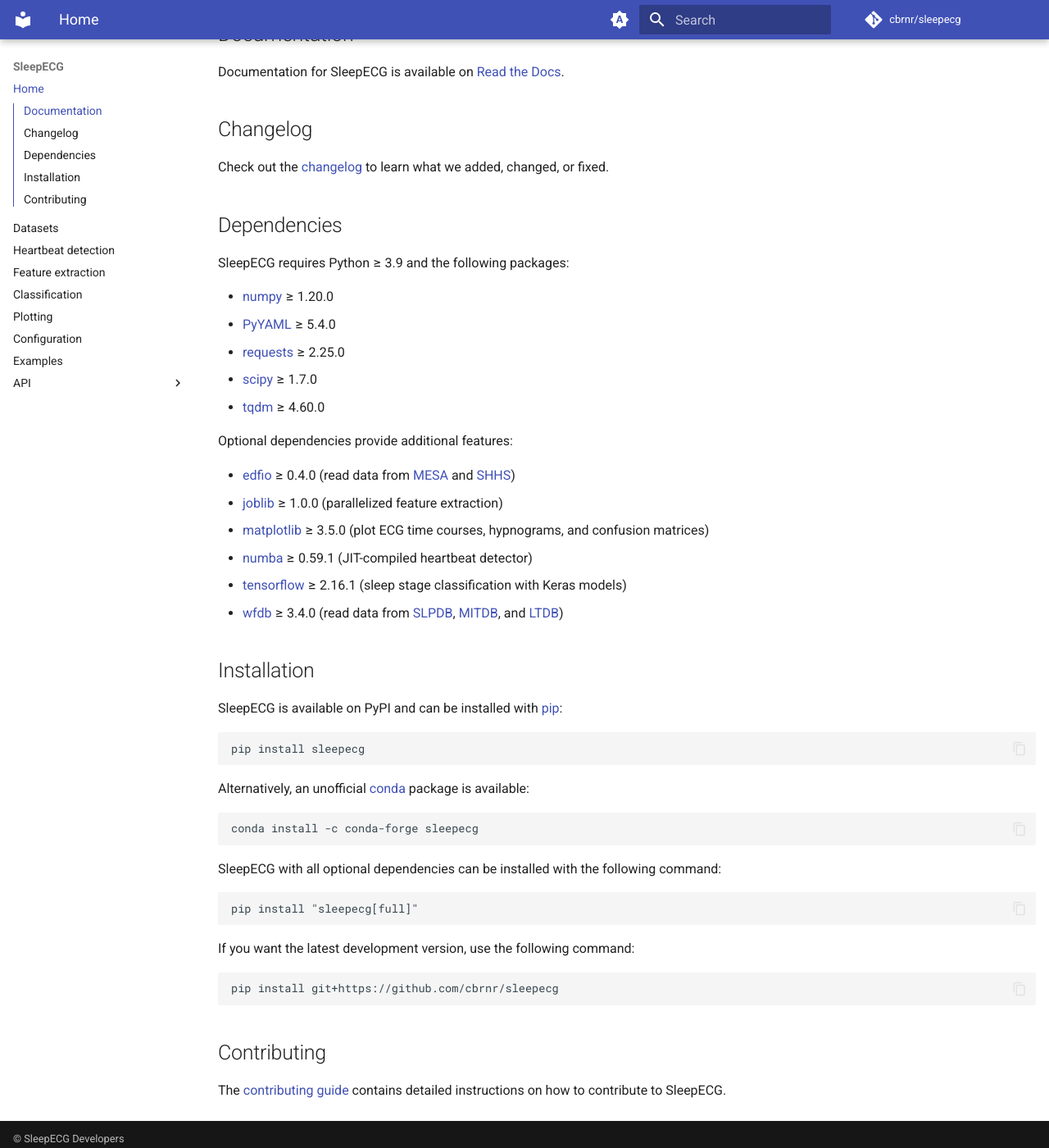
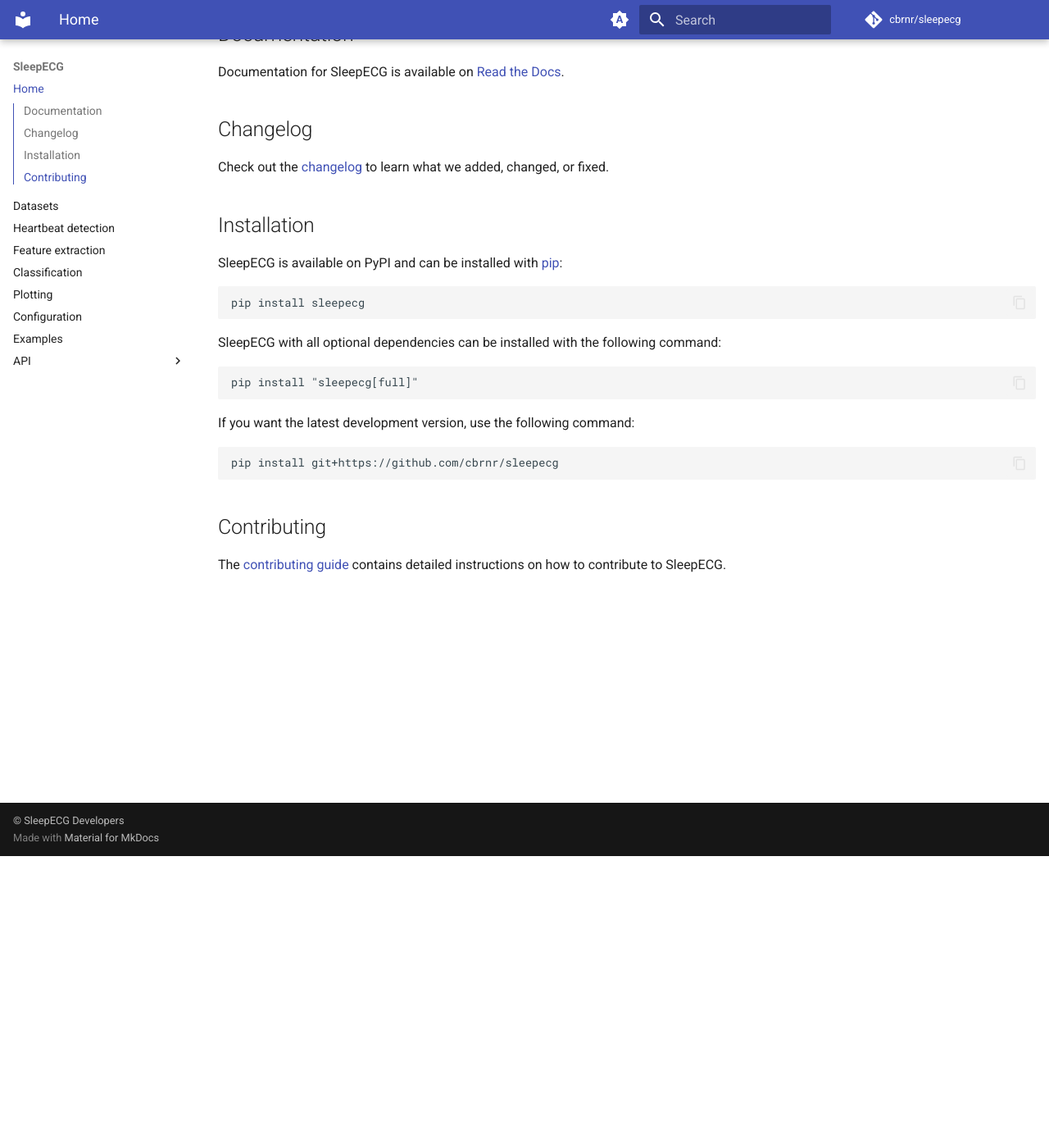
Before and after one commit to cbrnr/sleepecg, an MkDocs documentation site: the page built from docs/index.md, in a window 1280 px wide and 1400 px high, scrolled down 356 px. Shown: the whole window at 82% size. Built offline with MkDocs 1.6.1 and Material for MkDocs 9.7.7, drawn with Linux system fonts in a browser that asks for light colours; comment, search, counter and statistics services are not loaded.

````diff
--- a/docs/index.md
+++ b/docs/index.md
@@ -1,45 +1,28 @@
 # SleepECG
+
 SleepECG provides tools for sleep stage classification when [EEG](https://en.wikipedia.org/wiki/Electroencephalography) signals are not available. Based only on [ECG](https://en.wikipedia.org/wiki/Electrocardiography), SleepECG provides functions for
 
 - downloading and reading open polysomnography datasets,
 - detecting heartbeats from ECG signals, and
 - classifying sleep stages (which includes preprocessing, feature extraction, and classification).
 
+
 ## Documentation
+
 Documentation for SleepECG is available on [Read the Docs](https://sleepecg.readthedocs.io/en/stable/index.html).
 
+
 ## Changelog
+
 Check out the [changelog](https://github.com/cbrnr/sleepecg/blob/main/CHANGELOG.md) to learn what we added, changed, or fixed.
 
-## Dependencies
-SleepECG requires Python ≥ 3.9 and the following packages:
-
-- [numpy](https://numpy.org/) ≥ 1.20.0
-- [PyYAML](https://pyyaml.org/) ≥ 5.4.0
-- [requests](https://requests.readthedocs.io/en/latest/) ≥ 2.25.0
-- [scipy](https://scipy.org/) ≥ 1.7.0
-- [tqdm](https://tqdm.github.io/) ≥ 4.60.0
-
-Optional dependencies provide additional features:
-
-- [edfio](https://github.com/the-siesta-group/edfio/) ≥ 0.4.0 (read data from [MESA](https://sleepdata.org/datasets/mesa) and [SHHS](https://sleepdata.org/datasets/shhs))
-- [joblib](https://joblib.readthedocs.io/en/latest/) ≥ 1.0.0 (parallelized feature extraction)
-- [matplotlib](https://matplotlib.org/) ≥ 3.5.0 (plot ECG time courses, hypnograms, and confusion matrices)
-- [numba](https://numba.pydata.org/) ≥ 0.59.1 (JIT-compiled heartbeat detector)
-- [tensorflow](https://www.tensorflow.org/) ≥ 2.16.1 (sleep stage classification with Keras models)
-- [wfdb](https://github.com/MIT-LCP/wfdb-python/) ≥ 3.4.0 (read data from [SLPDB](https://physionet.org/content/slpdb), [MITDB](https://physionet.org/content/mitdb), and [LTDB](https://physionet.org/content/ltdb))
 
 ## Installation
+
 SleepECG is available on PyPI and can be installed with [pip](https://pip.pypa.io/en/stable/):
 
 ```
 pip install sleepecg
-```
-
-Alternatively, an unofficial [conda](https://docs.conda.io/en/latest/) package is available:
-
-```
-conda install -c conda-forge sleepecg
 ```
 
 SleepECG with all optional dependencies can be installed with the following command:
@@ -54,5 +37,7 @@ If you want the latest development version, use the following command:
 pip install git+https://github.com/cbrnr/sleepecg
 ```
 
+
 ## Contributing
+
 The [contributing guide](https://github.com/cbrnr/sleepecg/blob/main/CONTRIBUTING.md) contains detailed instructions on how to contribute to SleepECG.
````
Also changed, not shown: CONTRIBUTING.md (+18 -3 lines), README.md (+0 -27 lines).
